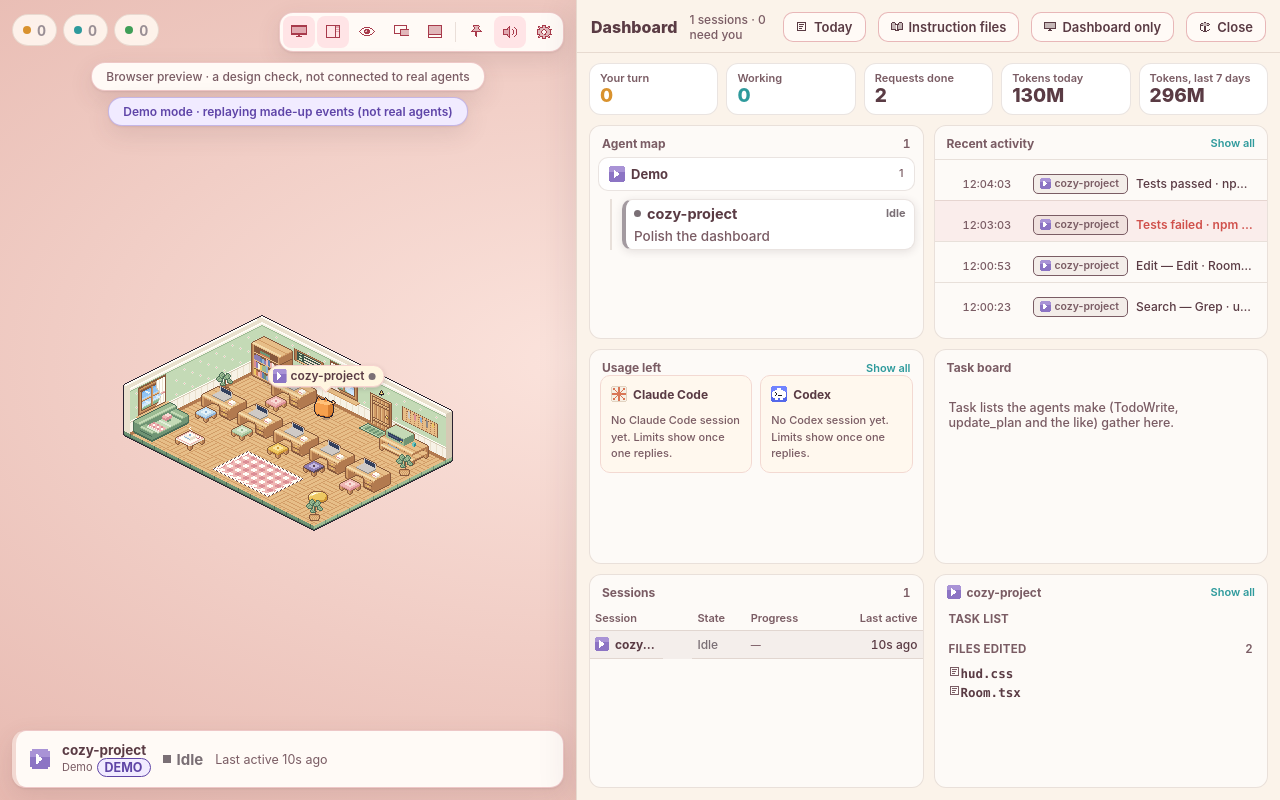
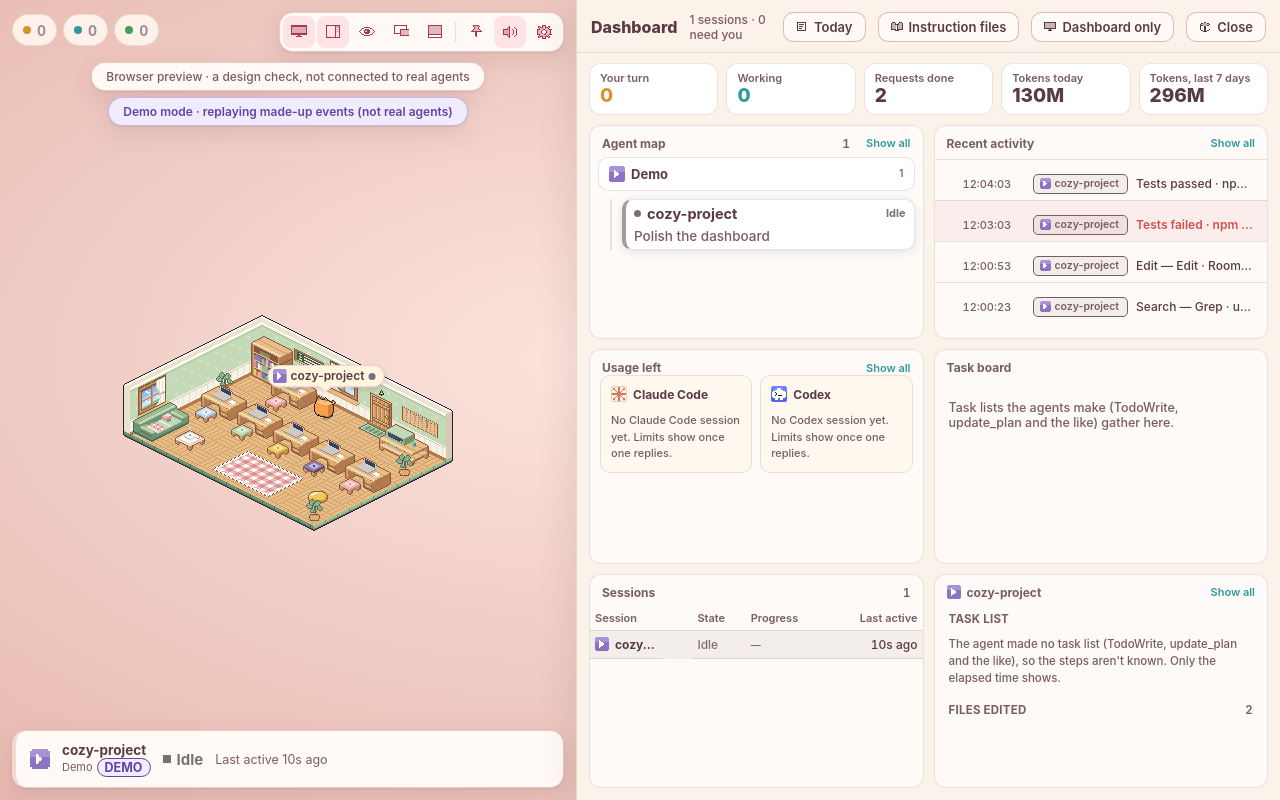
Before and after one commit to kgyujin/agent-room, a React (Vite) app in the folder app/: page / in a window 1280 px wide. Both pictures are taken after a click on the button 673 px from the left and 32 px from the top of the page. Built offline with nearby package versions, Linux system fonts and the light colour scheme; a web font is replaced by a local one.

Commit message:
Fit cells drop edited files too and offer the whole card when CSS hides details

```diff
--- a/app/src/ui/DashboardPage.tsx
+++ b/app/src/ui/DashboardPage.tsx
@@ -27,8 +27,8 @@ export const DASH_CARDS = [
 ] as const;
 
 /** what a card drops, first group first and the last item of a group first, until the rest fits
- * without scrolling: the usage share and pace notes, then the weekly rows, then list rows */
-const FIT_DROP = ['.dshare, .ub-rate', '.lc-pace', '.lc-row ~ .lc-row', '.dash-log li, .dash-table tbody tr, .dboard-card, .dmap-node, .tasks li, .timeline li, .pn-note'];
+ * without scrolling: the usage share and pace notes, the weekly rows, edited files, then list rows */
+const FIT_DROP = ['.dshare, .ub-rate', '.lc-pace', '.lc-row ~ .lc-row', '.files li', '.dash-log li, .dash-table tbody tr, .dboard-card, .dmap-node, .tasks li, .timeline li, .pn-note'];
 
 /** a dashboard cell: shows what fits its box and offers the whole card when something had to go */
 function FitCard({ cls, title, style, onWhole, children }: { cls: string; title: React.ReactNode; style?: React.CSSProperties; onWhole: () => void; children: React.ReactNode }) {
@@ -55,7 +55,9 @@ function FitCard({ cls, title, style, onWhole, children }: { cls: string; title:
           n++;
         }
       }
-      setCut(n);
+      // a short cell also hides card details by CSS (map activity and buttons, the session filters)
+      const squeezed = [...el.querySelectorAll('.dmap-doing, .dmap-meta, .dash-chips')].some((x) => getComputedStyle(x).display === 'none');
+      setCut(n + (squeezed ? 1 : 0));
     };
     fit();
     const ro = new ResizeObserver(fit);
```
